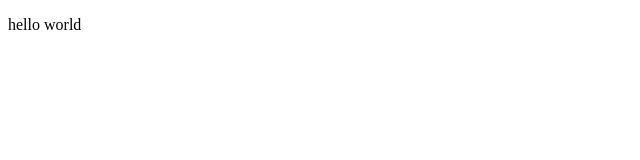
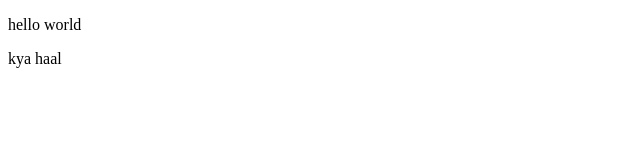
Before and after one commit to Mrfrost1304/css, a plain HTML site: page index.html in a window 1280 px wide. Shown: the full height of the page, 0-640 px from the left. Drawn offline with Linux system fonts and the light colour scheme.

Commit message:
kya haal

```diff
--- a/index.html
+++ b/index.html
@@ -7,5 +7,6 @@
 </head>
 <body>
     <P>hello world</P>
+    <p>kya haal</p>
 </body>
 </html>
```
